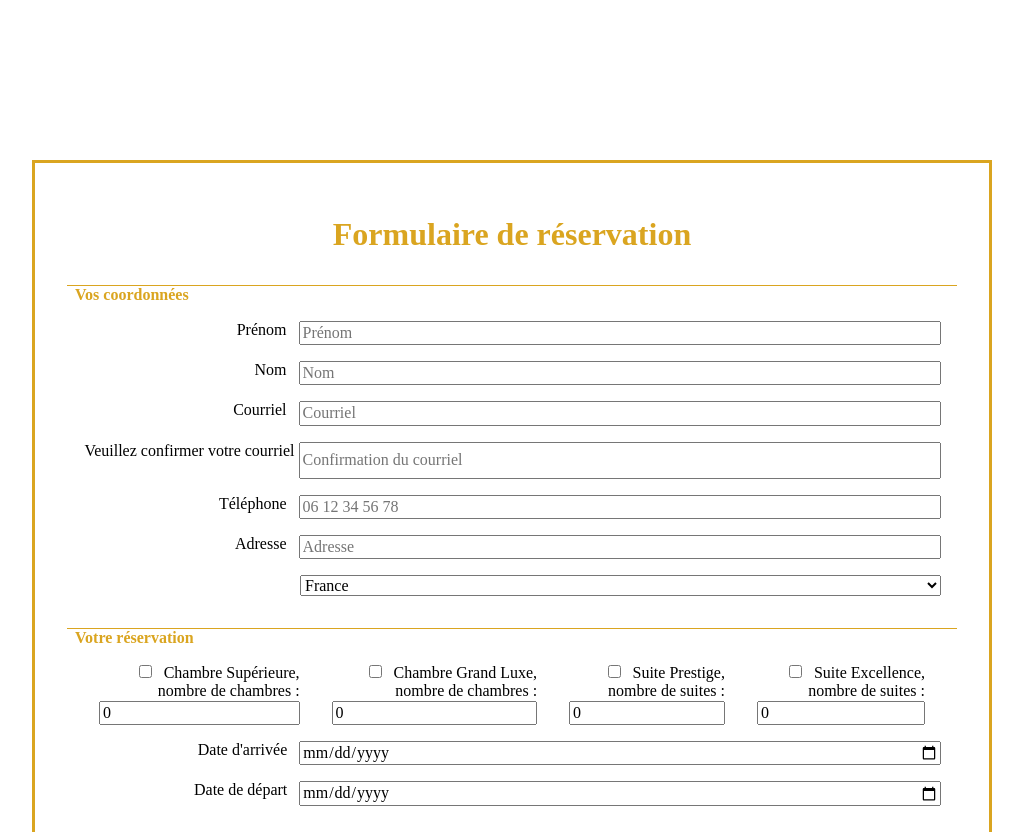
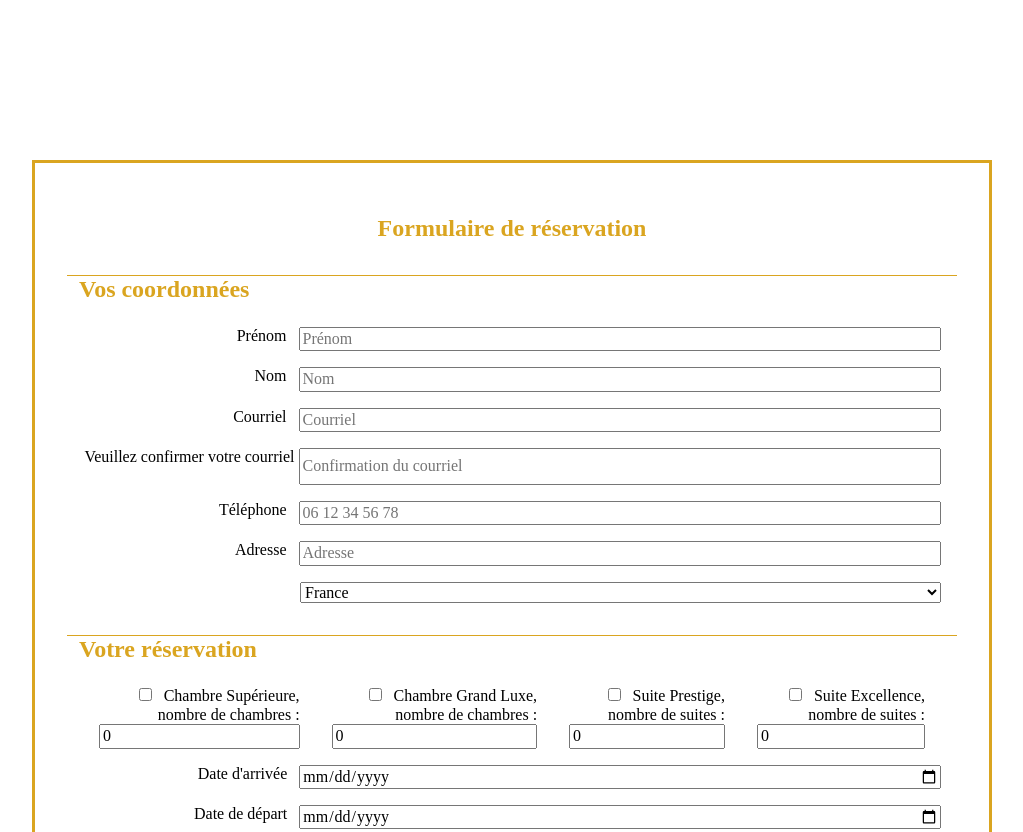
Before and after one commit to mmoison22/projet1, a plain HTML site: page reservation.html in a window 1280 px wide. Shown: the top 832 px of the page, without its empty margins (128-1151 px from the left). Drawn offline with Linux system fonts and the light colour scheme.

Commit message:
modif resa

```diff
--- a/assets/scss/_main.scss
+++ b/assets/scss/_main.scss
@@ -15,11 +15,16 @@
     border-top: 0.2em solid $primary_color;
     border-bottom: 0.2em solid $primary_color;
     p {
+        font-size: 1.5rem;
         color: $primary_color;
         font-weight: bold;
         padding-left: 0.5em;
         border-top: 0.1rem solid $primary_color ;
         margin-top:2rem;
+    }
+    h2 {
+        color:$primary_color;
+        text-align: center;
     }
 
 }
@@ -42,7 +47,7 @@
         font-family: "EB Garamond";
     }
     p {
-        font-size: 1.2rem;
+        font-size: 1.4rem;
         font-family: "Cormorant Garamond";
     }
 }
@@ -76,10 +81,10 @@
     }
 }
 
-form h1 {
-    color:$primary_color;
-    text-align: center;
-}
+// form h2 {
+//     color:$primary_color;
+//     text-align: center;
+// }
 .fab {
     font-size: 1.5rem;
     color: $primary_color
--- a/reservation.html
+++ b/reservation.html
@@ -16,7 +16,7 @@
 
         <main>
                 <form id="resa" action="confirmation.html" method="get">
-                        <h1>Formulaire de réservation</h1>
+                        <h2>Formulaire de réservation</h2>
                                 <p>Vos coordonnées</p>
                                 <div class="form__contact-group"><label for="name">Prénom &nbsp;</label>
                                         &nbsp;<input type="text" id="name" placeholder="Prénom" minlength="3" maxlength="30" required>
```
Also changed, not shown: assets/css/style.css, 1 other file.
